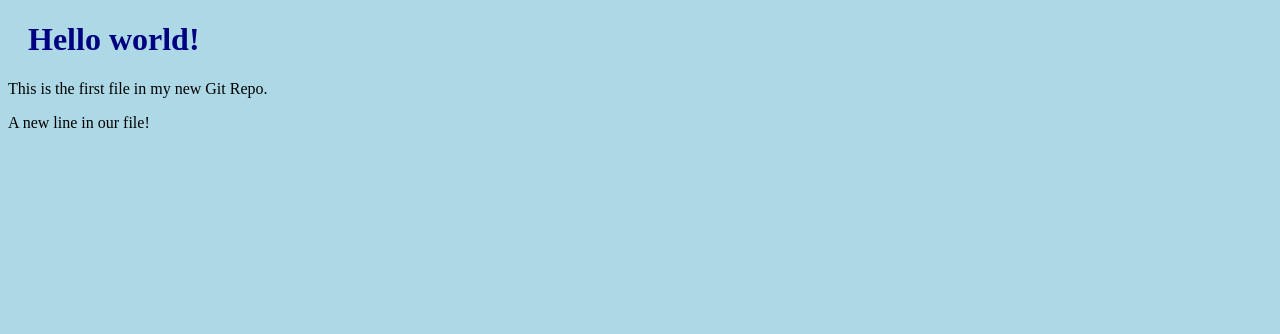
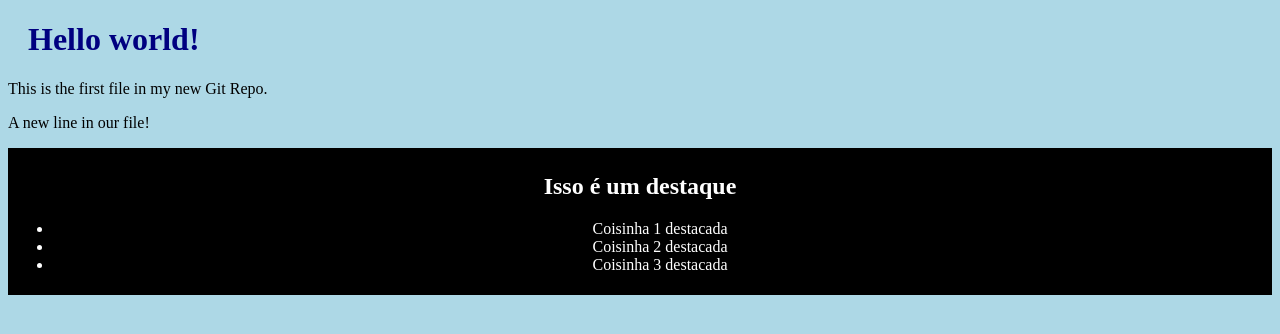
Before and after one commit to Vladimir-Aires/aulagitVlad, a plain HTML site: page index.html in a window 1280 px wide. Drawn offline with Linux system fonts and the light colour scheme.

Commit message:
Colocando destaque

```diff
--- a/bluestyle.css
+++ b/bluestyle.css
@@ -6,3 +6,11 @@ h1 {
 	color: navy;
 	margin-left: 20px;
 }
+
+#destaque{
+	background-color: black;
+	color: white;
+	padding: 5px;
+	text-align: center;
+
+}
--- a/index.html
+++ b/index.html
@@ -8,5 +8,14 @@
 		<h1>Hello world!</h1>
 		<p>This is the first file in my new Git Repo.</p>
         <p>A new line in our file!</p>
+		<div id="destaque">
+			<h2>Isso é um destaque</h2>
+			<ul>
+				<li>Coisinha 1 destacada</li>
+				<li>Coisinha 2 destacada</li>
+				<li>Coisinha 3 destacada</li>
+			</ul>
+
+		</div>
 	</body>
 </html>
```
